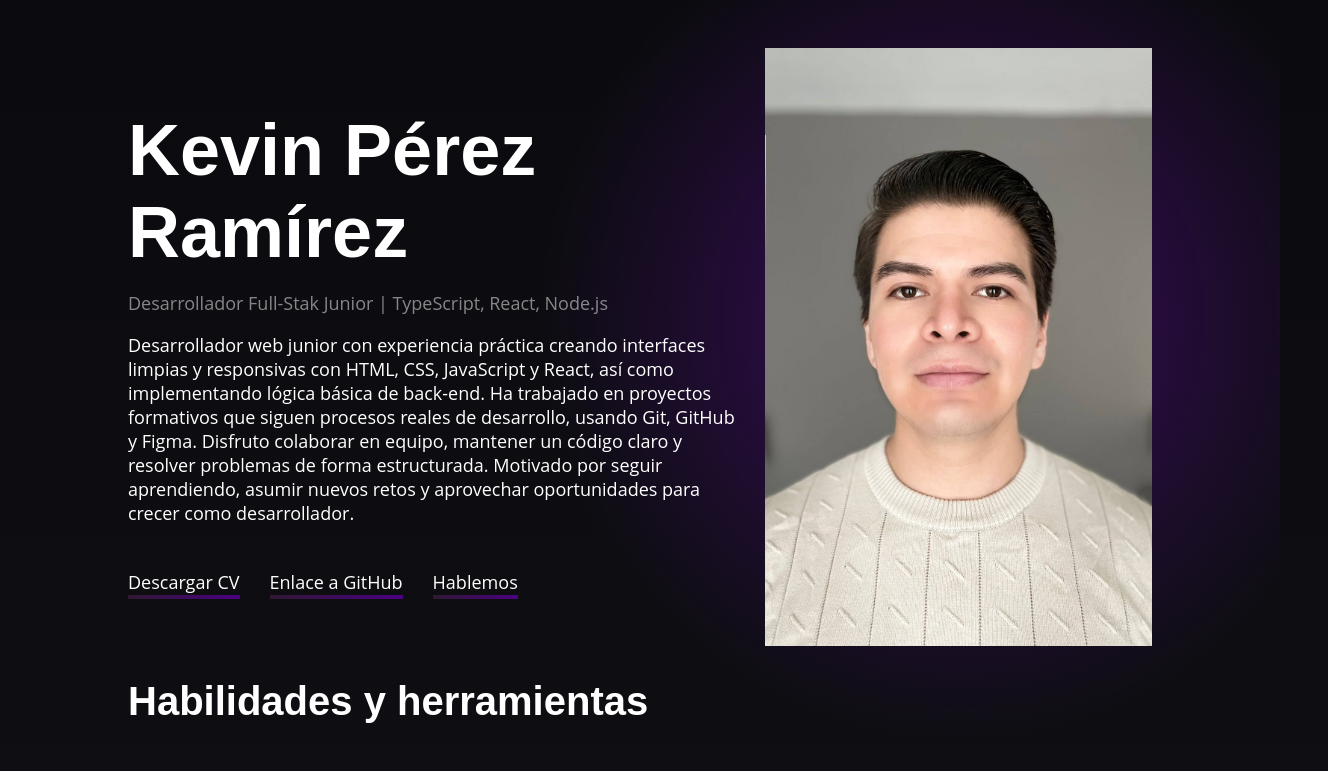
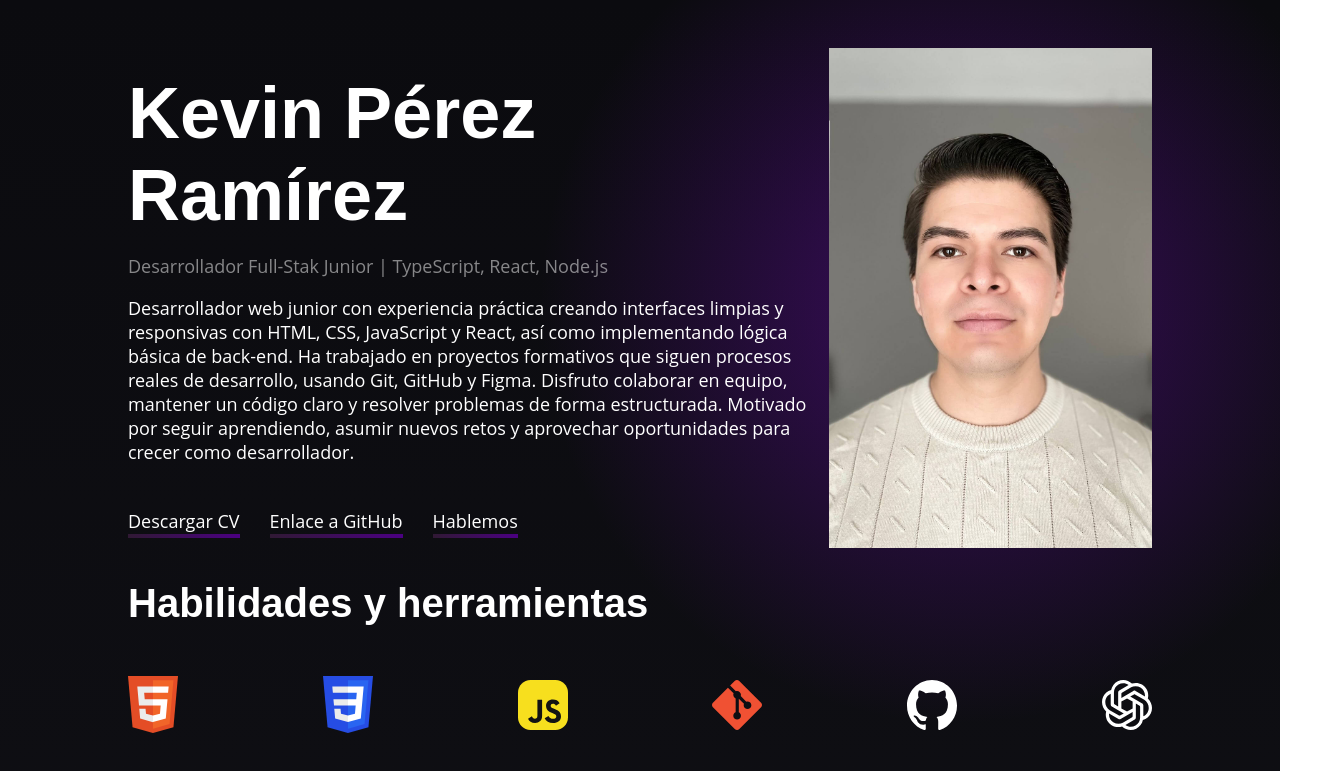
Before and after one commit to kev-0406/web_project_portfolio_es, a plain HTML site: page index.html in a window 1280 px wide. Shown: the top 771 px of the page, 1328 px wide, since content can reach past the window. Drawn offline with Linux system fonts and the light colour scheme.

Commit message:
feat: modified CSS

```diff
--- a/styles/index.css
+++ b/styles/index.css
@@ -76,9 +76,9 @@
   margin-bottom: 45px;
 }
 .header__image {
-  width: 387px;
-  max-width: 100%;
-  height: auto;
+  width: 100%;
+  max-width: 387px;
+  height: 500px;
   object-fit: cover;
   padding-top: 40px;
 }
@@ -123,10 +123,14 @@
 .content__icons {
   display: flex;
   justify-content: space-between;
+  align-items: center;
+  flex-wrap: wrap;
+  width: 100%;
+  max-width: 1440px;
   margin-bottom: 100px;
-  gap: 180px;
+  gap: 30px;
 }
-.content_iocn-img {
+.content_icon-img {
   width: 50px;
   height: 50px;
 }
```
